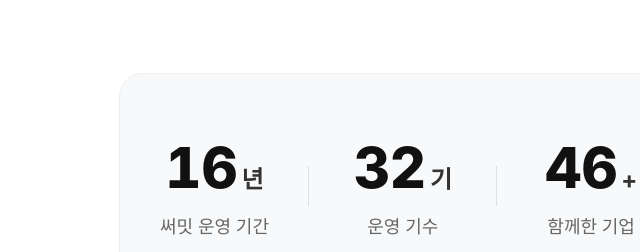
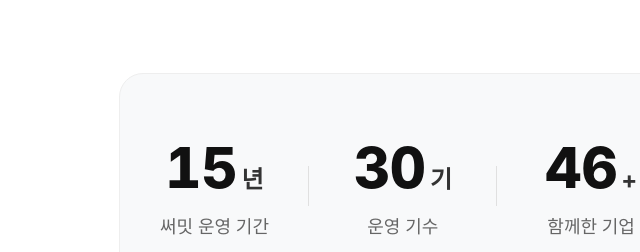
Before and after one commit to NoesoyH/NetworkMediaFinal, a plain HTML site: page index.html in a window 1280 px wide. Shown: the part 1060-1312 px from the top of the page, 143-783 px from the left. Drawn offline with Linux system fonts and the light colour scheme; a web font is replaced by a local one.

Commit message:
Update index.html

```diff
--- a/index.html
+++ b/index.html
@@ -567,11 +567,11 @@
 
                 <div class="stats-box">
                     <div class="stat-item">
-                        <div class="stat-value"><span class="counter" data-target="16">0</span><span class="stat-unit">년</span></div>
+                        <div class="stat-value"><span class="counter" data-target="15">0</span><span class="stat-unit">년</span></div>
                         <div class="stat-label">써밋 운영 기간</div>
                     </div>
                     <div class="stat-item">
-                        <div class="stat-value"><span class="counter" data-target="32">0</span><span class="stat-unit">기</span></div>
+                        <div class="stat-value"><span class="counter" data-target="30">0</span><span class="stat-unit">기</span></div>
                         <div class="stat-label">운영 기수</div>
                     </div>
                     <div class="stat-item">
@@ -793,7 +793,7 @@
 
         <!--CTA-->
         <section class="cta-section reveal">
-            <h2 class="cta-title">SUMM&IT과 함께 성장할<br>33기를 모집합니다</h2>
+            <h2 class="cta-title">SUMM&IT과 함께 성장할<br>31기를 모집합니다</h2>
             <a href="Apply.html" class="cta-btn">지원하기</a>
         </section>
     </main>
```
